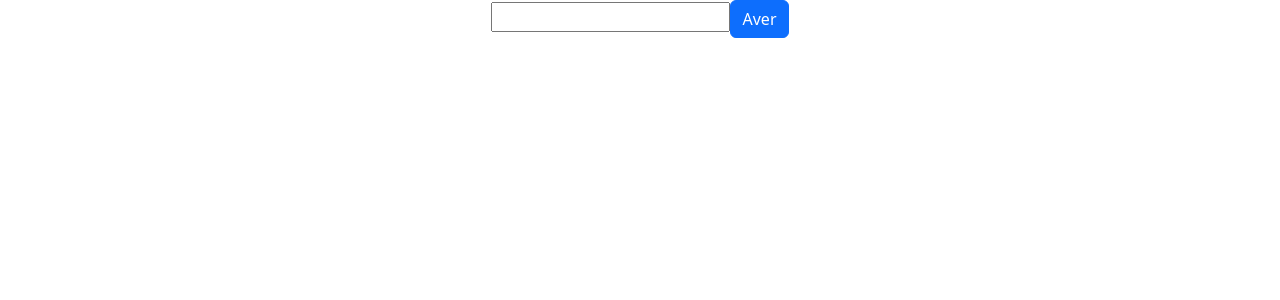
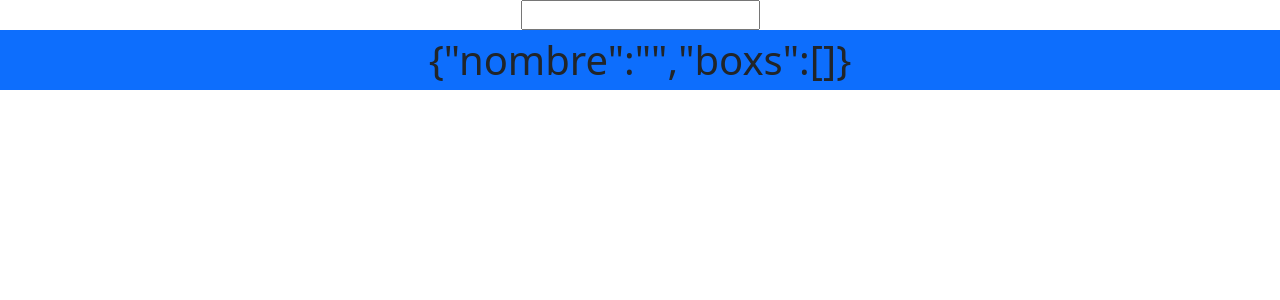
Before and after one commit to HectorLedezma/projectoHSP, a React (Create React App) app: page /test in a window 1280 px wide. Shown: the top 300 px of the page. Built offline with nearby package versions, Linux system fonts and the light colour scheme.

Commit message:
componente de pruebas

```diff
--- a/src/data/test.jsx
+++ b/src/data/test.jsx
@@ -1,18 +1,24 @@
 import { useRef, useState } from "react";
 import { Datos } from "../classes/datos";
 
+
+
 function Test(){
-    const [datos,setDatos] = useState([])
+    const [datos,setDatos] = useState({
+        "nombre":"",
+        "boxs":[]
+    })
+
     const dpto = useRef();
     const Data = new Datos();
     return(
         <div>
-            <input ref={dpto} />
-            <button onClick={ev=>{
+            <form onSubmit={ev=>{
                 ev.preventDefault();
                 setDatos(Data.armaJSON(Number(dpto.current.value)))
-            }} className="btn btn-primary">Aver</button>
-            <div>{datos}</div>
+            }}><input ref={dpto} /></form>
+            <div className="bg-primary fs-1">{JSON.stringify(datos)}</div>
+
         </div>
     )
 }
```
